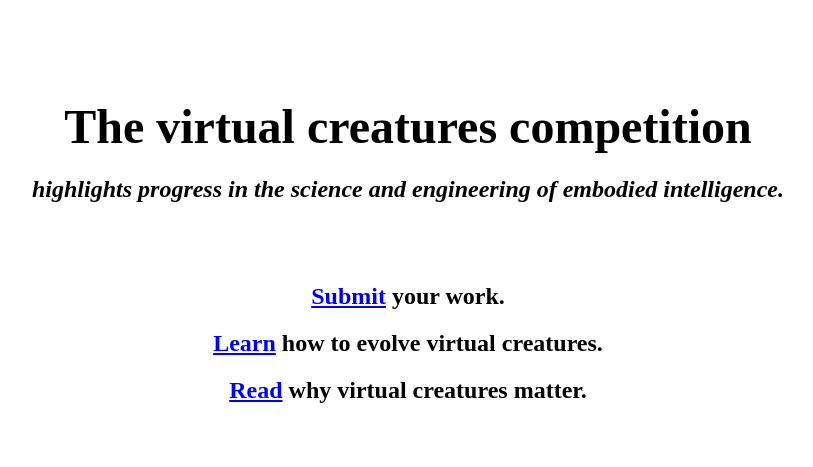
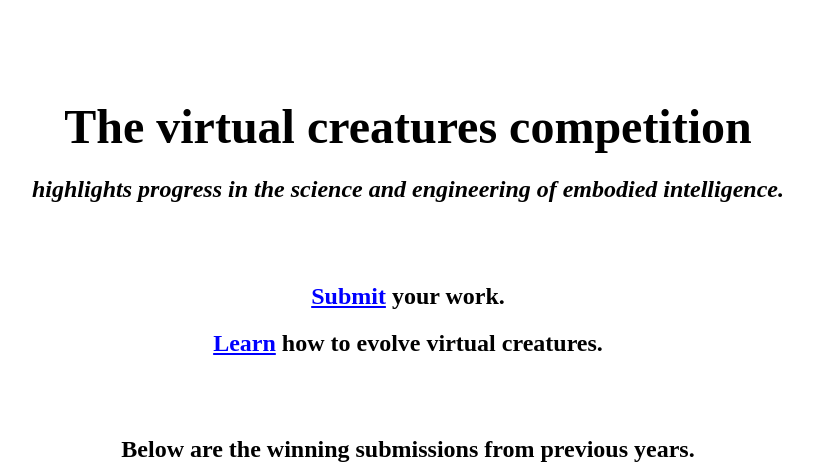
Before and after one commit to VirtualCreatures/VirtualCreatures.github.io, a plain HTML site: page index.html in a window 1280 px wide. Shown: the top 467 px of the page, without its empty margins (232-1045 px from the left). Drawn offline with Linux system fonts and the light colour scheme.

Commit message:
Update index.html

```diff
--- a/index.html
+++ b/index.html
@@ -17,7 +17,7 @@
 <p>
 <h2><a href="https://docs.google.com/document/d/1gcdsJxGJLTCjmDo9ipyUAd8Mm20n-COWbQ9QvwufRKY/edit?usp=sharing" target="_blank">Submit</a> your work.</h2>
 <h2><a href="https://www.reddit.com/r/ludobots/" target="_blank">Learn</a> how to evolve virtual creatures.</h2>
-<h2><a href="https://docs.google.com/document/d/1v01wZtJRLFnFw2tgaKPR2eosfdqGuLeACRf2Ts0iqsI/edit?usp=sharing" target="_blank">Read</a> why virtual creatures matter.</h2>
+<!-- <h2><a href="" target="_blank">Read</a> why virtual creatures matter.</h2>  -->
 </p>
 
 <h2>Below are the winning submissions from previous years.</h2>
```
